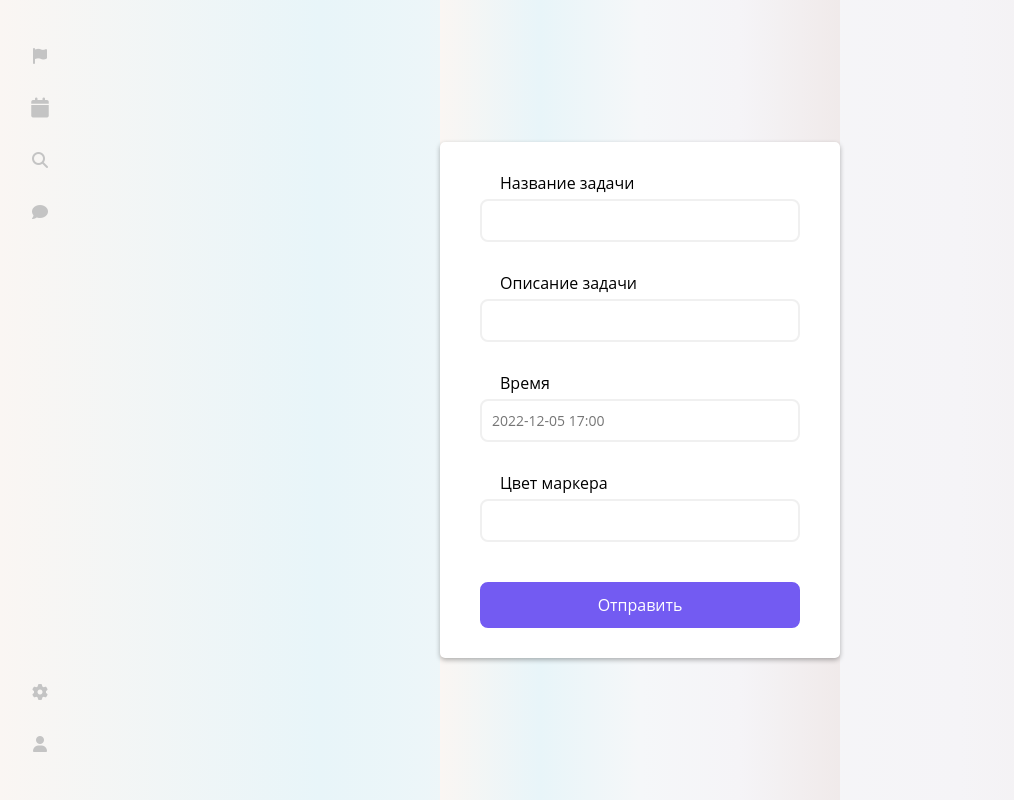
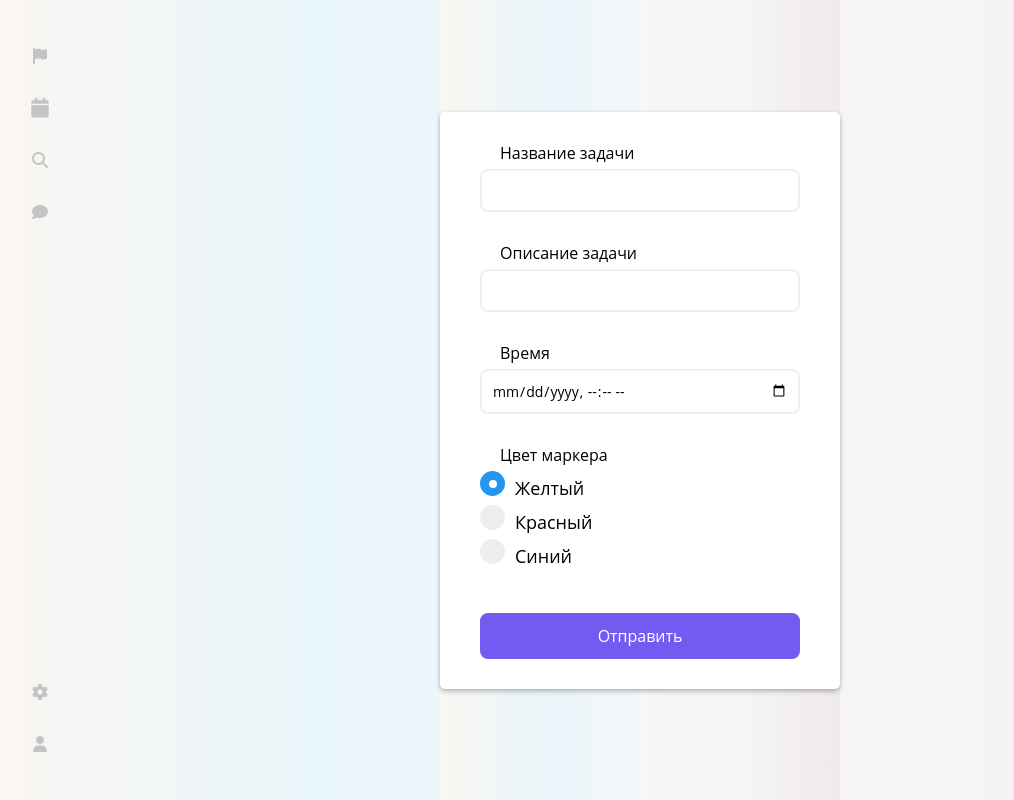
Before and after one commit to irunner1/Schedule-website, a PHP site: page /form.php in a window 1280 px wide. Shown: the whole page, without its empty margins (0-1014 px from the left). Run offline with PHP 8.4, Linux system fonts and the light colour scheme; data that the repository does not hold is empty; some libraries are stand-ins or nearby versions.

Commit message:
added form validation

```diff
--- a/apache-php/src/css/style.css
+++ b/apache-php/src/css/style.css
@@ -48,6 +48,71 @@ html, body {
   left: 14%;
   top: 10%;
   font-size: 20px;
+}
+
+.upcoming-subtitle {
+  color: var(--light_text);
+  position: relative;
+  left: 14%;
+  top: 9%;
+  font-size: 18px;
+}
+
+.con {
+  display: block;
+  position: relative;
+  padding-left: 35px;
+  margin-bottom: 12px;
+  cursor: pointer;
+  font-size: 18px;
+  padding-top: 5px;
+  -webkit-user-select: none;
+  -moz-user-select: none;
+  -ms-user-select: none;
+  user-select: none;
+}
+
+.radio {
+  position: absolute;
+  opacity: 0;
+  cursor: pointer;
+}
+
+.checkmark {
+  position: absolute;
+  top: 0;
+  left: 0;
+  height: 25px;
+  width: 25px;
+  background-color: #eee;
+  border-radius: 50%;
+}
+
+.radio:hover ~ .checkmark {
+  background-color: #ccc;
+}
+
+.radio:checked ~ .checkmark {
+  background-color: #2196F3;
+}
+
+.checkmark:after {
+  content: "";
+  position: absolute;
+  display: none;
+}
+
+.radio:checked ~ .checkmark:after {
+  display: block;
+}
+
+.con .checkmark:after {
+ 	top: 9px;
+	left: 9px;
+	width: 8px;
+	height: 8px;
+	border-radius: 50%;
+	background: white;
 }
 
 .upcoming-empty {
@@ -114,10 +179,10 @@ html, body {
   background-color: var(--modifier1);
 }
 .yellow {
-  background-color: var(--modifier2);
+  background-color: var(--modifier3);
 }
 .blue {
-  background-color: var(--modifier3);
+  background-color: var(--modifier2);
 }
 
 /* The sidebar menu */
@@ -149,9 +214,6 @@ html, body {
   height: 30px;
   width: 30px;
   box-shadow: 0px 0px 9px 4px #ddd6eb;
-}
-.fa-circle {
-
 }
 
 .fa-inverse {
--- a/apache-php/src/form.php
+++ b/apache-php/src/form.php
@@ -174,7 +174,7 @@
         </div>
     </div>
     <div class="container">
-        <form id="form" class="form" action="form.php" method="post" enctype="multipart/form-data">
+        <form id="form" class="form" name="form" action="form.php" method="post" enctype="multipart/form-data" onsubmit="return validateForm()">
             <div class="form-control">
                 <label for="task-name" class="margin">Название задачи</label>
                 <input type="text" id="task_name" name="task_name" />
@@ -187,29 +187,109 @@
             </div>
             <div class="form-control">
                 <label for="task_time" class="margin">Время</label>
-                <input type="text" placeholder="2022-12-05 17:00" id="task_time" name="task_time" />
+                <input type="datetime-local" placeholder="2022-12-05 17:00" id="task_time" name="task_time" />
                 <small>Error message</small>
             </div>
             <div class="form-control">
                 <label for="task_marker" class="margin">Цвет маркера</label>
-                <input type="text" placeholder="" id="task_marker" name="task_marker" />
-                <small>Error message</small>
+                <br>
+                <label class="con"> Желтый
+                    <input type="radio" checked="checked" name="radio" id="radio" class="radio" value="Yellow">
+                    <span class="checkmark"></span>
+                </label>
+                <br>
+                <label class="con"> Красный
+                    <input type="radio" name="radio" class="radio" value="Red" id="radio">
+                    <span class="checkmark"></span>
+                </label>
+                <br>
+                <label class="con"> Синий
+                    <input type="radio" name="radio" class="radio" value="Blue" id="radio">
+                    <span class="checkmark"></span>
+                </label>
             </div>
-
             <p><button type="submit" id="submit">Отправить</button></p>
         </form>
         <?php
             $conn = new mysqli('mysql', 'user', 'password', 'appDB');
-            if (isset($_REQUEST['task_name']) && isset($_REQUEST['task_desc']) && isset($_REQUEST['task_time']) && isset($_REQUEST['task_marker'])) {
+            if (isset($_REQUEST['task_name']) && isset($_REQUEST['task_desc']) && isset($_REQUEST['task_time']) && isset($_REQUEST['radio'])) {
                 $task_name = $_REQUEST['task_name'];
                 $task_desc = $_REQUEST['task_desc'];
                 $task_time = $_REQUEST['task_time'];
-                $color = $_REQUEST['task_marker'];
+                $color = $_REQUEST['radio'];
                 $user_id = 1;
                 $sql = "INSERT INTO user_table (task_name, task_desc, task_time, marker, user_num) values ('$task_name', '$task_desc', '$task_time', '$color', '$user_id');";
                 mysqli_query($conn, $sql) or die(mysqli_error($conn));
+                echo "Запись добавлена";
             }
         ?>
     </div>
+    <script> //валидация формы
+        const form = document.getElementById('form');
+        const task_name = document.getElementById('task_name');
+        const task_time = document.getElementById('task_time');
+        var counter = 0;
+
+        function validateForm() {
+            let tnameValue = document.forms["form"]["task_name"].value;
+            let time = document.forms["form"]["task_time"].value;
+            time = time.replace('T', ' ');
+
+            if (tnameValue === '') {
+                setErrorFor(task_name, 'Это обязательное поле');
+            } else {
+                setSuccessFor(task_name);
+            }
+
+            if(!isDateTime(time)) {
+                console.log("false");
+                setErrorFor(task_time, 'Неправильный формат времени');
+            } else {
+                setSuccessFor(task_time);
+                console.log("false");
+            }
+            if (tnameValue === '') {
+                return false;
+            }
+            if (!isDateTime(time)) {
+                return false;
+            }
+        }
+
+        function checkInputs() {
+            const tnameValue = task_name.value.trim();
+            let timeValue = task_time.value.trim();
+            console.log(timeValue);
+            timeValue = timeValue.replace('T', ' ');
+            console.log(timeValue);
+
+            if (tnameValue === '') {
+                setErrorFor(task_name, 'Это обязательное поле');
+            } else {
+                setSuccessFor(task_name);
+            }
+
+            if(!isDateTime(timeValue)) {
+                setErrorFor(task_time, 'Неправильный формат времени');
+            } else {
+                setSuccessFor(task_time);
+            }
+        }
+
+        function setErrorFor(input, message) {
+            const formControl = input.parentElement;
+            const small = formControl.querySelector('small');
+            formControl.className = 'form-control error';
+            small.innerText = message;
+        }
+
+        function isDateTime(timeValue) {
+            return /^\d{4}\-\d{1,2}\-\d{1,2}\ \d{2}\:\d{2}$/.test(timeValue);
+        }
+        function setSuccessFor(input) {
+            const formControl = input.parentElement;
+            formControl.className = 'form-control success';
+        }
+    </script>
 </body>
 </html>
--- a/apache-php/src/index.php
+++ b/apache-php/src/index.php
@@ -65,7 +65,7 @@
                 $mysqli->set_charset('utf8mb4');
                 if (isset($_GET['day'])) { //если запрос на конкретный день
                     $result = $mysqli->query("select * from user_table where date(task_time) = '" . $_GET['year'] . "-" . $_GET['month'] . "-" . $_GET['day'] ."'" );
-                    echo '<div class="upcoming-title"> Выбранная дата: ' . $_GET['day'] . " " . $_GET['month'] . " " . $_GET['year'] . '</div>';
+                    echo '<div class="upcoming-subtitle"> Выбранная дата: ' . $_GET['day'] . " " . $_GET['month'] . " " . $_GET['year'] . '</div>';
                 }
                 else { //если запроса нет, тогда просмотр всех событий
                     $result = $mysqli->query("select * from user_table");
```
